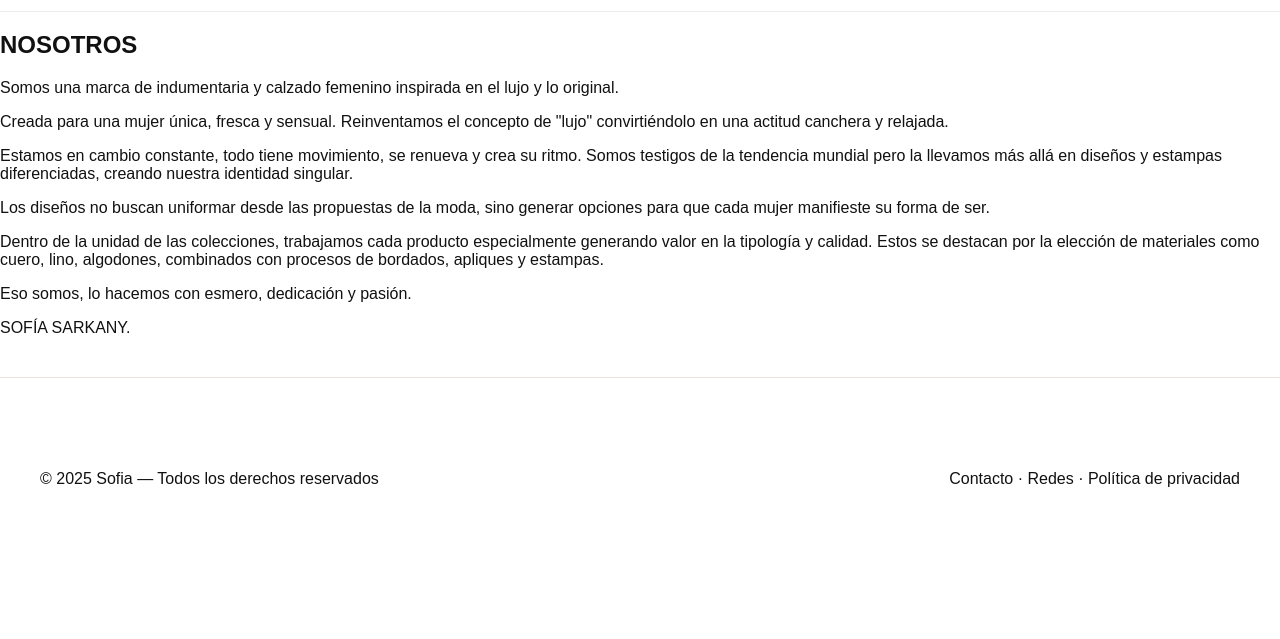
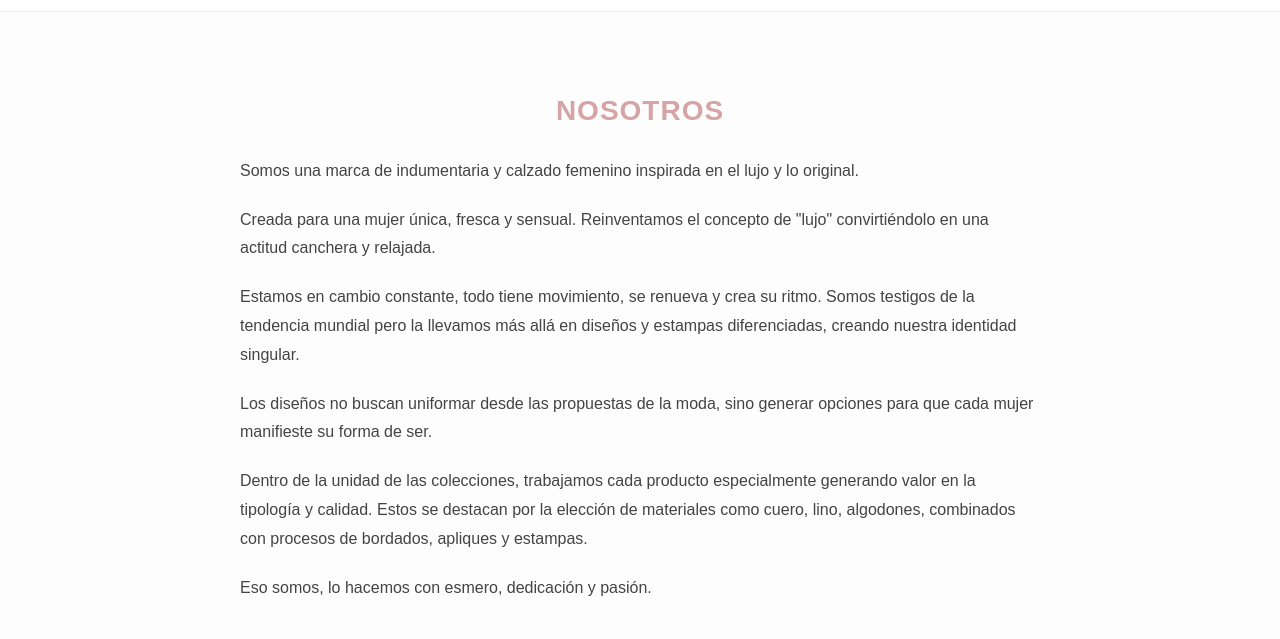
Before and after one commit to martinasalvia/Local-Comercial, a plain HTML site: page nosotros.html in a window 1280 px wide. Shown: the part 138-777 px from the top of the page. Drawn offline with Linux system fonts and the light colour scheme.

Commit message:
Update style.css

```diff
--- a/style.css
+++ b/style.css
@@ -625,3 +625,38 @@ nav ul li a:hover {
   border-radius: 6px;
   margin-bottom: 15px;
 }
+
+/* -------- Nosotros -------- */
+
+.nosotros {
+  padding: 60px 40px;
+  background-color: #fdfdfd;
+  text-align: center;
+}
+
+.nosotros-titulo {
+  font-size: 28px;
+  margin-bottom: 30px;
+  letter-spacing: 1px;
+  color: #d6a4a4;
+}
+
+.nosotros-texto {
+  max-width: 800px;
+  margin: 0 auto;
+  text-align: left;
+  font-size: 16px;
+  line-height: 1.8;
+  color: #444;
+}
+
+.nosotros-texto p {
+  margin-bottom: 20px;
+}
+
+.firma {
+  font-weight: bold;
+  text-align: right;
+  margin-top: 40px;
+  color: #000;
+}
```
